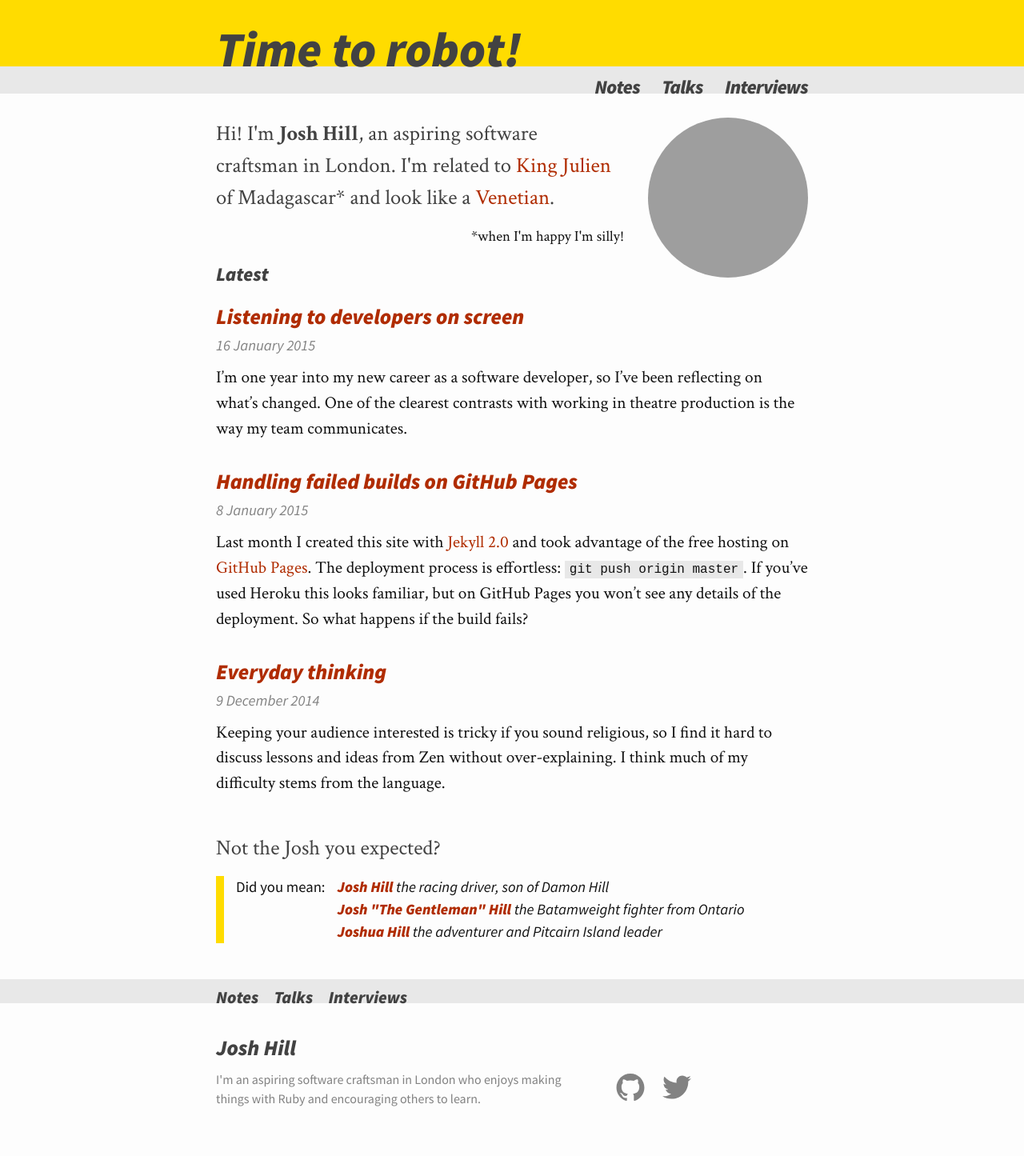
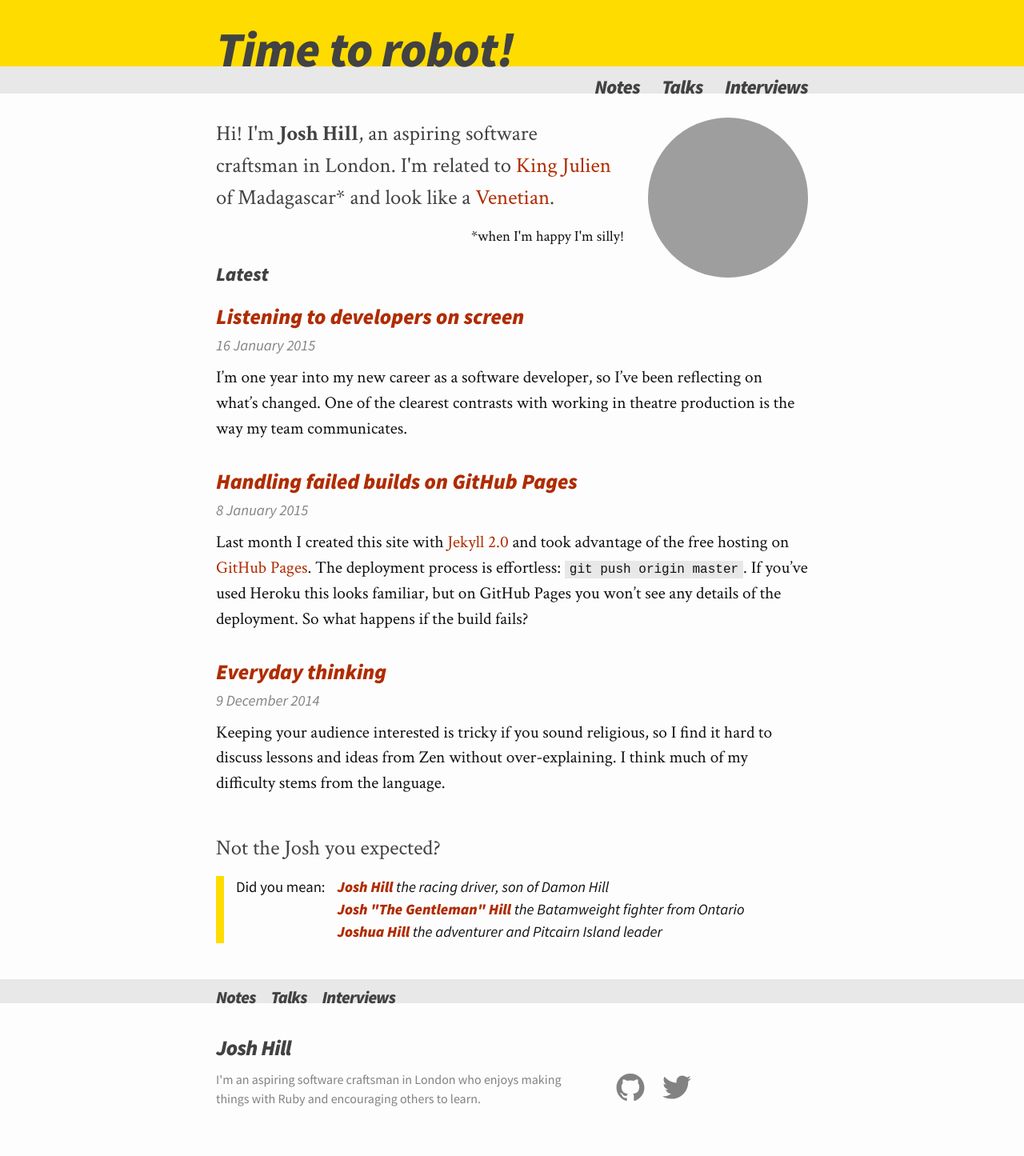
Before and after one commit to jamesjoshuahill/jamesjoshuahill.github.io, a Jekyll site: the page built from index.html, in a window 1280 px wide. Shown: the whole page at 80% size. Built offline with Jekyll 4.4.1, drawn with Linux system fonts in a browser that asks for light colours; grey boxes are pictures that could not be loaded.

Commit message:
Standardise title letter spacing

```diff
--- a/_sass/_layout.scss
+++ b/_sass/_layout.scss
@@ -26,6 +26,7 @@
     font-weight: bold;
     font-style: italic;
     line-height: 93pt;
+    letter-spacing: $title-letter-spacing;
     margin-bottom: 0;
     float: left;
 
@@ -63,7 +64,7 @@
         font-family: $title-font-family;
         font-weight: bold;
         font-style: italic;
-        letter-spacing: -0.5pt;
+        letter-spacing: $title-letter-spacing;
         line-height: $base-line-height;
 
         // Gaps between nav items, but not on the first one
@@ -156,6 +157,7 @@
     font-style: italic;
     margin-top: -40pt;
     margin-bottom: 20pt;
+    letter-spacing: $title-letter-spacing;
 
     a {
         &:not(:first-child) {
@@ -179,6 +181,7 @@
     font-size: $heading-font-size;
     font-weight: bold;
     font-style: italic;
+    letter-spacing: $title-letter-spacing;
     margin-bottom: $spacing-unit / 4;
 }
 
@@ -368,7 +371,7 @@
     font-style: italic;
     font-size: 32pt;
     line-height: 1.2em;
-    letter-spacing: -0.5pt;
+    letter-spacing: $title-letter-spacing;
 
     @include media-query($on-laptop) {
         font-size: 27pt;
--- a/css/main.scss
+++ b/css/main.scss
@@ -19,6 +19,7 @@ $title-font-family: 'Source Sans Pro', Helvetica, Arial, sans-serif;
 $code-font-family: Inconsolata, monospace;
 
 $spacing-unit:     30px;
+$title-letter-spacing: -0.5pt;
 
 $gravatar-size:    200px;
 
```
